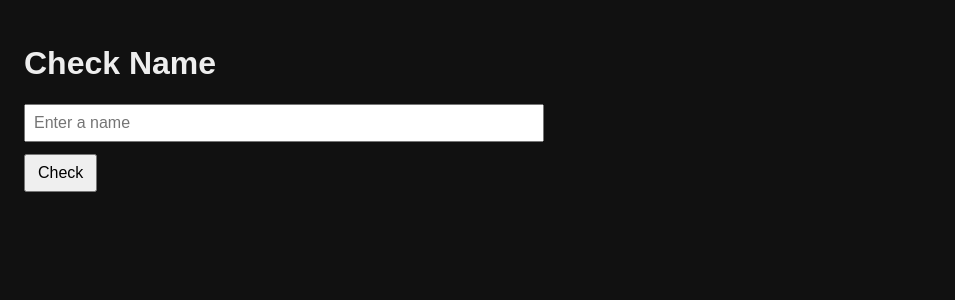
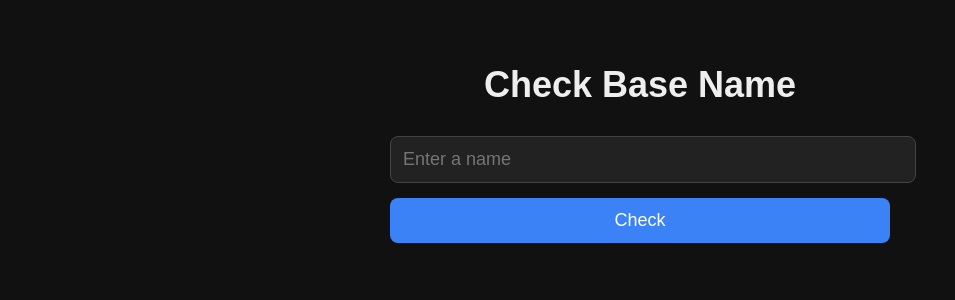
Before and after one commit to Igorehadem/base-name-radar, a Next.js app: page /check in a window 1280 px wide. Shown: the top 300 px of the page, without its empty margins (0-955 px from the left). Built offline with nearby package versions, Linux system fonts and the light colour scheme.

Commit message:
feat: add styled Base Name Checker UI

```diff
--- a/app/check/page.tsx
+++ b/app/check/page.tsx
@@ -9,64 +9,133 @@ export default function CheckPage() {
 
   async function checkName() {
     if (!name) return;
-
     setLoading(true);
     setResult(null);
 
-    try {
-      const res = await fetch(`/api/name/${name}`);
-      const json = await res.json();
-      setResult(json);
-    } catch (err) {
-      setResult({ error: "Request failed" });
-    } finally {
-      setLoading(false);
-    }
+    const res = await fetch(`/api/name/${name}`);
+    const json = await res.json();
+    setResult(json);
+    setLoading(false);
   }
 
   return (
-    <div style={{ padding: 24, maxWidth: 500 }}>
-      <h1>Check Name</h1>
+    <div style={styles.container}>
+      <h1 style={styles.title}>Check Base Name</h1>
 
       <input
         value={name}
         onChange={(e) => setName(e.target.value)}
         placeholder="Enter a name"
-        style={{
-          padding: 8,
-          width: "100%",
-          marginBottom: 12,
-          fontSize: 16,
-        }}
+        style={styles.input}
       />
 
-      <button
-        onClick={checkName}
-        style={{
-          padding: "8px 12px",
-          fontSize: 16,
-          cursor: "pointer",
-        }}
-      >
-        Check
+      <button onClick={checkName} style={styles.button}>
+        {loading ? "Checking..." : "Check"}
       </button>
 
-      {loading && <p>Checking...</p>}
+      {result && (
+        <div style={styles.card}>
+          {result.available ? (
+            <div style={styles.free}>AVAILABLE 🎉</div>
+          ) : (
+            <div style={styles.taken}>TAKEN 🔒</div>
+          )}
 
-      {result && (
-        <pre
-          style={{
-            marginTop: 16,
-            padding: 12,
-            background: "#111",
-            color: "#eee",
-            borderRadius: 8,
-            overflowX: "auto",
-          }}
-        >
-{JSON.stringify(result, null, 2)}
-        </pre>
+          <div style={styles.resultName}>{result.name}</div>
+
+          {!result.available && (
+            <>
+              <img
+                src={result.pfp}
+                alt="pfp"
+                style={styles.avatar}
+                onError={(e) => {
+                  (e.target as HTMLImageElement).style.display = "none";
+                }}
+              />
+
+              <a
+                href={`https://warpcast.com/${result.username}`}
+                target="_blank"
+                style={styles.link}
+              >
+                Open in Warpcast →
+              </a>
+            </>
+          )}
+        </div>
       )}
     </div>
   );
 }
+
+const styles: Record<string, any> = {
+  container: {
+    padding: "40px",
+    maxWidth: "500px",
+    margin: "0 auto",
+    textAlign: "center",
+  },
+  title: {
+    fontSize: "36px",
+    fontWeight: "600",
+    marginBottom: "30px",
+  },
+  input: {
+    width: "100%",
+    padding: "12px",
+    fontSize: "18px",
+    background: "#222",
+    border: "1px solid #444",
+    borderRadius: "8px",
+    color: "#eee",
+    marginBottom: "15px",
+  },
+  button: {
+    width: "100%",
+    padding: "12px",
+    fontSize: "18px",
+    background: "#3b82f6",
+    border: "none",
+    borderRadius: "8px",
+    cursor: "pointer",
+    marginBottom: "20px",
+    color: "white",
+  },
+  card: {
+    background: "#1a1a1a",
+    padding: "20px",
+    borderRadius: "12px",
+    textAlign: "center",
+  },
+  free: {
+    fontSize: "20px",
+    color: "#22c55e",
+    marginBottom: "10px",
+  },
+  taken: {
+    fontSize: "20px",
+    color: "#ef4444",
+    marginBottom: "10px",
+  },
+  resultName: {
+    fontSize: "26px",
+    fontWeight: "600",
+    marginBottom: "10px",
+  },
+  avatar: {
+    width: "80px",
+    height: "80px",
+    borderRadius: "50%",
+    margin: "10px auto",
+    display: "block",
+  },
+  link: {
+    display: "inline-block",
+    marginTop: "10px",
+    color: "#3b82f6",
+    textDecoration: "none",
+    fontSize: "18px",
+    fontWeight: "500",
+  },
+};
```
